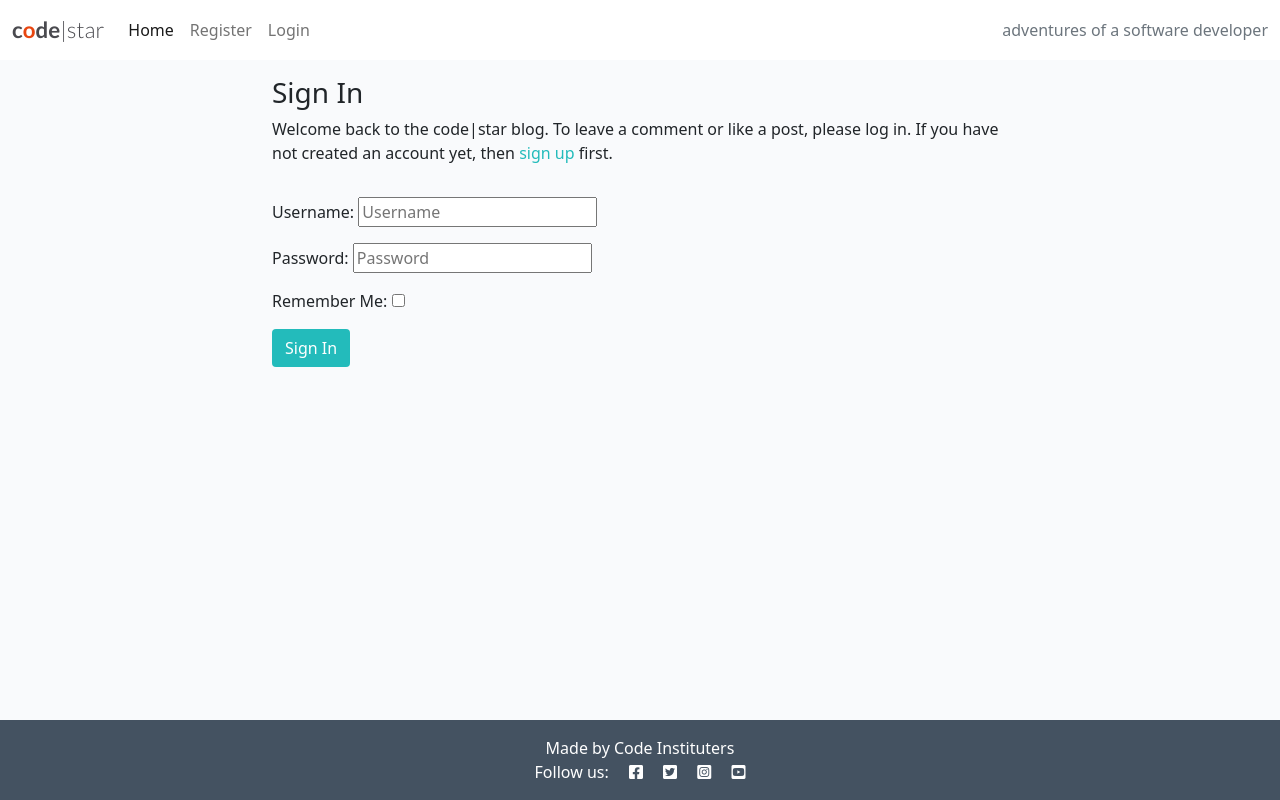
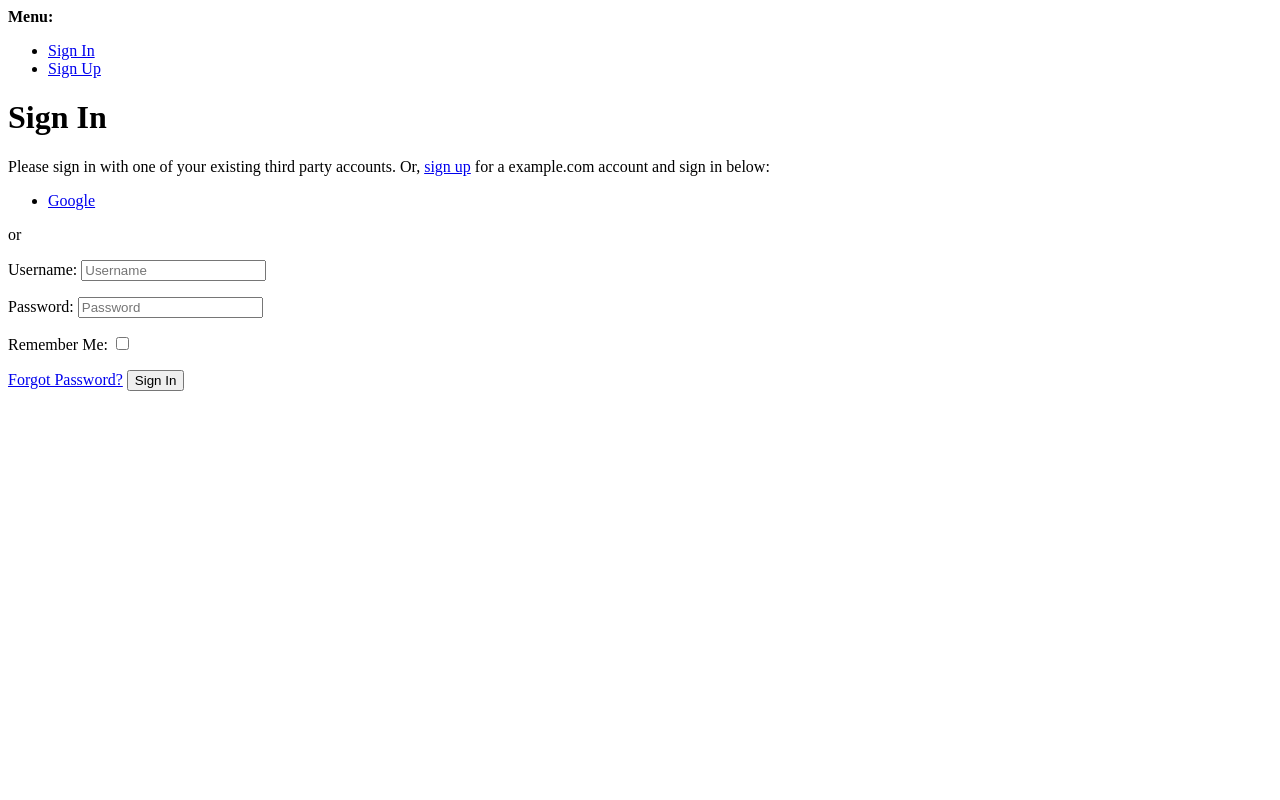
Before and after one commit to jalalk1244/django-blog, a Django app: page /accounts/login/ in a window 1280 px wide. Run offline with Django 3.2, Linux system fonts and the light colour scheme; some libraries are stand-ins or nearby versions.

Commit message:
Add social login options

```diff
--- a/templates/account/login.html
+++ b/templates/account/login.html
@@ -1,4 +1,4 @@
-{% extends "base.html" %}
+{% extends "account/base.html" %}
 
 {% load i18n %}
 {% load account socialaccount %}
@@ -7,27 +7,40 @@
 
 {% block content %}
 
-<div class="container">
-  <div class="row">
-    <div class="col-md-8 mt-3 offset-md-2">
-      <h3>{% trans "Sign In" %}</h3>
+<h1>{% trans "Sign In" %}</h1>
 
-      <p>{% blocktrans %}Welcome back to the code|star blog. To leave a comment or like a post, please log in. If you
-        have not created an account yet, then <a class="link" href="{{ signup_url }}">sign up</a>
-        first.{% endblocktrans %}</p>
+{% get_providers as socialaccount_providers %}
+
+{% if socialaccount_providers %}
+<p>{% blocktrans with site.name as site_name %}Please sign in with one
+of your existing third party accounts. Or, <a href="{{ signup_url }}">sign up</a>
+for a {{ site_name }} account and sign in below:{% endblocktrans %}</p>
+
+<div class="socialaccount_ballot">
+
+  <ul class="socialaccount_providers">
+    {% include "socialaccount/snippets/provider_list.html" with process="login" %}
+  </ul>
+
+  <div class="login-or">{% trans 'or' %}</div>
+
 </div>
-  </div>
-  <div class="row">
-    <div class="col-md-8 mt-3 offset-md-2">
+
+{% include "socialaccount/snippets/login_extra.html" %}
+
+{% else %}
+<p>{% blocktrans %}If you have not created an account yet, then please
+<a href="{{ signup_url }}">sign up</a> first.{% endblocktrans %}</p>
+{% endif %}
+
 <form class="login" method="POST" action="{% url 'account_login' %}">
   {% csrf_token %}
   {{ form.as_p }}
   {% if redirect_field_value %}
   <input type="hidden" name="{{ redirect_field_name }}" value="{{ redirect_field_value }}" />
   {% endif %}
-        <button class="btn btn-signup right" type="submit">{% trans "Sign In" %}</button>
+  <a class="button secondaryAction" href="{% url 'account_reset_password' %}">{% trans "Forgot Password?" %}</a>
+  <button class="primaryAction" type="submit">{% trans "Sign In" %}</button>
 </form>
-    </div>
-  </div>
-</div>
+
 {% endblock %}
```
Also changed, not shown: codestar2021/settings.py (+10 -0 lines). Lines whose indentation alone changed are shown as unchanged.
